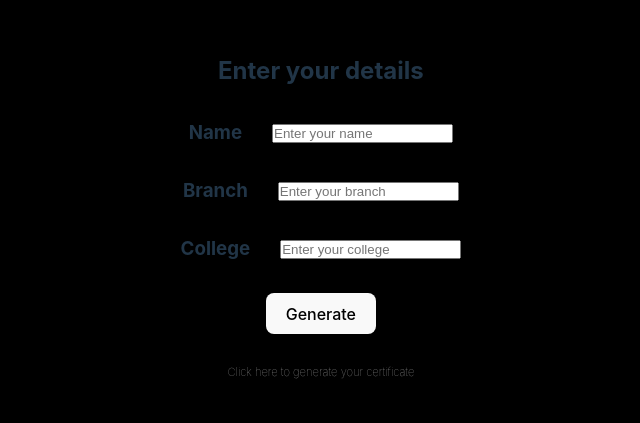
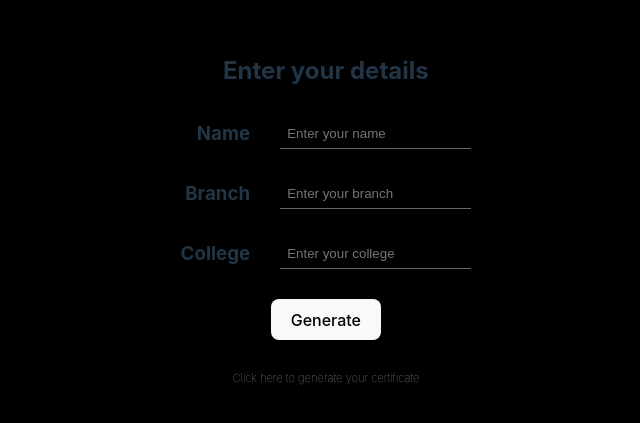
Before and after one commit to rohancs127/Certificate-generator, a React (Vite) app: page / in a window 1280 px wide. Shown: the part 147-570 px from the top of the page, without its empty margins (293-933 px from the left). Built offline with nearby package versions, Linux system fonts and the light colour scheme.

Commit message:
improved styles

```diff
--- a/src/assets/pages/Input.jsx
+++ b/src/assets/pages/Input.jsx
@@ -5,6 +5,7 @@ const Input = ()=>{
         <section>
             <form className={InputCss.formDiv}>
                 <h2 className={InputCss.heading}>Enter your details</h2>
+                <div className={InputCss.inputDiv}>
                 <div className={InputCss.contentDiv}>
                     <h3 className={InputCss.tag}>Name</h3>
                     <input className={InputCss.tagInput} placeholder="Enter your name"></input>
@@ -17,6 +18,7 @@ const Input = ()=>{
                     <h3 className={InputCss.tag}>College</h3>
                     <input className={InputCss.tagInput} placeholder="Enter your college"></input>
                 </div>
+                </div>
                 <button>Generate</button>
                 <h4 className={InputCss.subtitle}>Click here to generate your certificate</h4>
             </form>
--- a/src/assets/styles/Input.module.css
+++ b/src/assets/styles/Input.module.css
@@ -21,3 +21,22 @@
     color: rgb(159, 159, 159);
     font-weight: 100;
 }
+
+.inputDiv{
+    display: flex;
+    flex-direction: column;
+    align-items:flex-end;
+    row-gap: 30px;
+}
+
+.tagInput{
+    padding: 7px;
+    background: none;
+    border: none;
+    border-bottom: solid 0.01rem;
+    border-color:rgb(103, 103, 103);
+}
+
+.tagInput:focus{
+    outline: none;
+}
```
